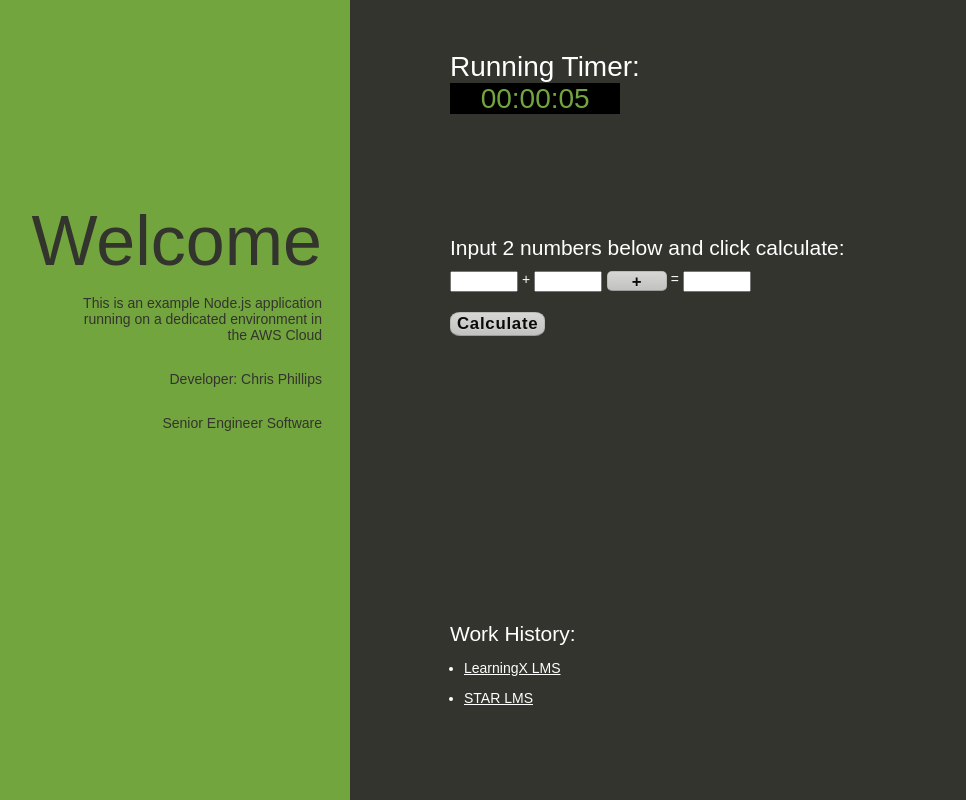
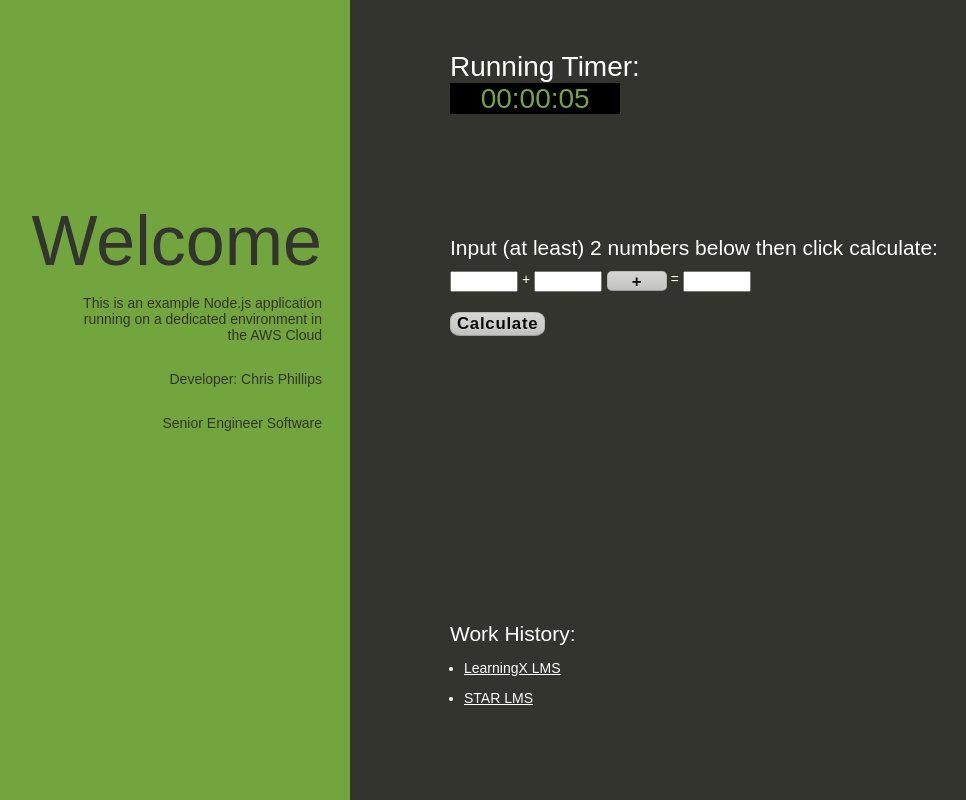
Before and after one commit to cphill02/TMBootcamp_Prework, a website: page index.html in a window 1280 px wide. Shown: the whole page, without its empty margins (34-1000 px from the left). Drawn offline with nearby package versions, Linux system fonts and the light colour scheme.

Commit message:
modified instructions

```diff
--- a/index.html
+++ b/index.html
@@ -117,7 +117,7 @@
       <h2 class="Timer">Running Timer: <span id='clock'> 00:00:00 </span></h2>
       <form>
           <div id="calc">
-              <h3>Input 2 numbers below and click calculate:</h3>
+              <h3>Input (at least) 2 numbers below then click calculate:</h3>
               <input type="text" class="num"/>
               <span>&nbsp;+&nbsp;</span>
               <input type="text" class="num"/>
```
